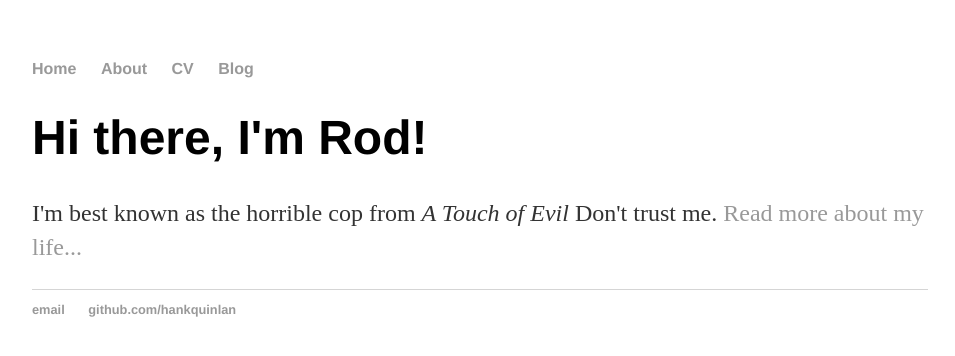
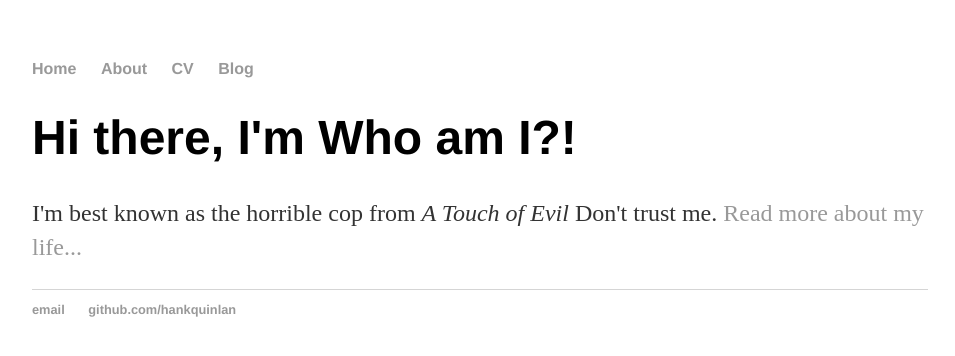
Before and after one commit to rodstaff/rodstaff.github.io, a Jekyll site: the page built from index.html, in a window 1280 px wide. Shown: the top 356 px of the page, without its empty margins (160-1115 px from the left). Built offline with Jekyll 4.4.1, drawn with Linux system fonts in a browser that asks for light colours.

Commit message:
Update index.html

```diff
--- a/index.html
+++ b/index.html
@@ -3,6 +3,6 @@ layout: default
 title: Hank Quinlan, Horrible Cop
 ---
 <div class="blurb">
-	<h1>Hi there, I'm Rod!</h1>
+	<h1>Hi there, I'm Who am I?!</h1>
 	<p>I'm best known as the horrible cop from <em>A Touch of Evil</em> Don't trust me. <a href="/about">Read more about my life...</a></p>
 </div><!-- /.blurb -->
```
